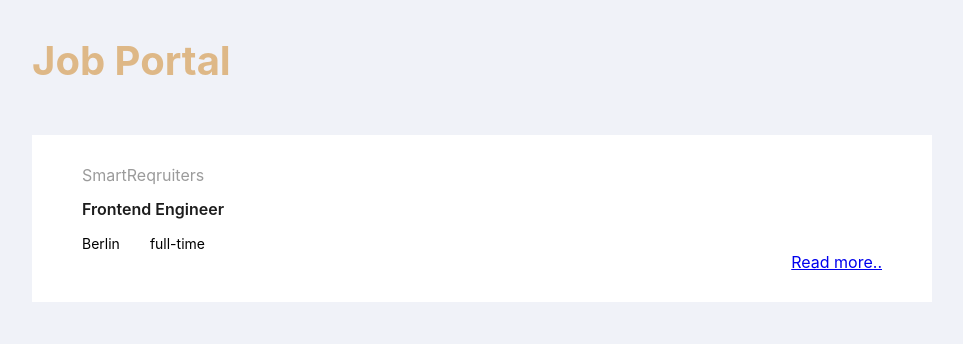
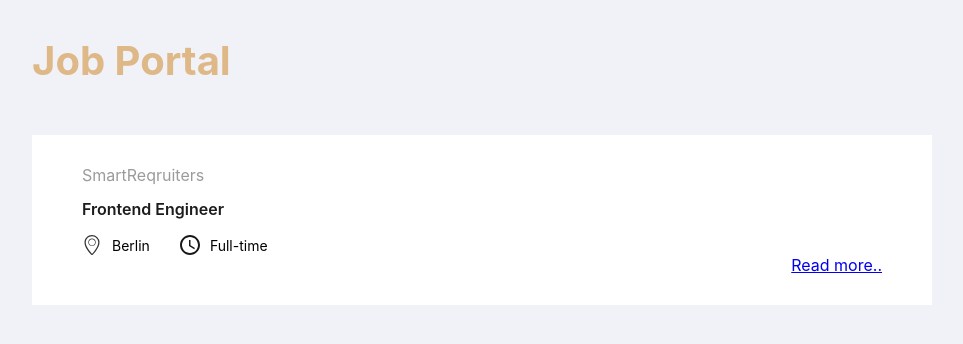
Before and after one commit to anishacarol/job-portal, a React (Create React App) app: page / in a window 1280 px wide. Shown: the top 344 px of the page, without its empty margins (158-1121 px from the left). Built offline with nearby package versions, Linux system fonts and the light colour scheme.

Commit message:
Add few Icons

```diff
--- a/src/components/JobCard/JobCard.js
+++ b/src/components/JobCard/JobCard.js
@@ -1,5 +1,6 @@
 import React from "react";
 import { Link } from "react-router-dom";
+import Icon from "../UI/Icon/Icon";
 import * as Styled from "./JobCard.styles";
 
 const JobCard = () => {
@@ -8,8 +9,14 @@ const JobCard = () => {
       <Styled.Company>SmartReqruiters</Styled.Company>
       <Styled.JobTitle>Frontend Engineer</Styled.JobTitle>
       <Styled.Information>
-        <span>Berlin</span>
-        <span>full-time</span>
+        <span>
+          <Icon name="Location" />
+          Berlin
+        </span>
+        <span>
+          <Icon name="Contract" />
+          Full-time
+        </span>
       </Styled.Information>
       <Styled.LinkHolder>
         <Link to="job-details">Read more..</Link>
--- a/src/components/JobDetails/JobDetails.js
+++ b/src/components/JobDetails/JobDetails.js
@@ -1,5 +1,6 @@
 import React from "react";
 import { Link } from "react-router-dom";
+import Icon from "../UI/Icon/Icon";
 import * as Styled from "./JobDetails.styles";
 
 const JobDetails = () => {
@@ -11,8 +12,14 @@ const JobDetails = () => {
       <Styled.Company>SmartReqruiters</Styled.Company>
       <Styled.JobTitle>Frontend Engineer</Styled.JobTitle>
       <Styled.Information>
-        <span>Berlin</span>
-        <span>full-time</span>
+        <span>
+          <Icon name="Location" />
+          Berlin
+        </span>
+        <span>
+          <Icon name="Contract" />
+          Full-time
+        </span>
       </Styled.Information>
       <Styled.LinkHolder></Styled.LinkHolder>
       <Styled.Detail>
--- /dev/null
+++ b/src/components/UI/Icon/Icon.js
@@ -0,0 +1,10 @@
+import React from "react";
+import * as Svgs from "./Svgs";
+
+const Icon = ({ name }) => {
+  const Icon = Svgs[name];
+
+  return <Icon />;
+};
+
+export default Icon;
--- /dev/null
+++ b/src/components/UI/Icon/Svgs/Contract.js
@@ -0,0 +1,22 @@
+import React from "react";
+
+const Contract = () => {
+  return (
+    <svg
+      xmlns="http://www.w3.org/2000/svg"
+      width="20"
+      height="20"
+      viewBox="0 0 20 20"
+    >
+      <g fill="none" fillRule="evenodd" stroke="none" strokeWidth="1">
+        <g fill="#000" fillOpacity="0.9" transform="translate(-44)">
+          <g transform="translate(44)">
+            <path d="M10 0C4.5 0 0 4.5 0 10s4.5 10 10 10 10-4.5 10-10S15.5 0 10 0zm0 18c-4.4 0-8-3.6-8-8s3.6-8 8-8 8 3.6 8 8-3.6 8-8 8zm.5-13H9v6l5.2 3.2.8-1.3-4.5-2.7V5z"></path>
+          </g>
+        </g>
+      </g>
+    </svg>
+  );
+};
+
+export default Contract;
--- /dev/null
+++ b/src/components/UI/Icon/Svgs/Location.js
@@ -0,0 +1,19 @@
+import React from "react";
+
+const Location = () => (
+  <svg
+    xmlns="http://www.w3.org/2000/svg"
+    width="20"
+    height="20"
+    version="1.1"
+    viewBox="0 0 32 32"
+    xmlSpace="preserve"
+  >
+    <g fill="#333" fillRule="evenodd" clipRule="evenodd">
+      <path d="M16.002 17.746c3.309 0 6-2.692 6-6s-2.691-6-6-6-6 2.691-6 6 2.691 6 6 6zm0-11c2.758 0 5 2.242 5 5s-2.242 5-5 5-5-2.242-5-5 2.242-5 5-5z"></path>
+      <path d="M16 0C9.382 0 4 5.316 4 12.001c0 7 6.001 14.161 10.376 19.194.016.02.718.805 1.586.805h.077c.867 0 1.57-.785 1.586-.805 4.377-5.033 10.377-12.193 10.377-19.194A11.971 11.971 0 0016 0zm.117 29.883c-.021.02-.082.064-.135.098-.01-.027-.084-.086-.129-.133C12.188 25.631 6 18.514 6 12.001 6 6.487 10.487 2 16 2c5.516 0 10.002 4.487 10.002 10.002 0 6.512-6.188 13.629-9.885 17.881z"></path>
+    </g>
+  </svg>
+);
+
+export default Location;
--- /dev/null
+++ b/src/components/UI/Icon/Svgs/index.js
@@ -0,0 +1,2 @@
+export { default as Contract } from "./Contract";
+export { default as Location } from "./Location";
```
